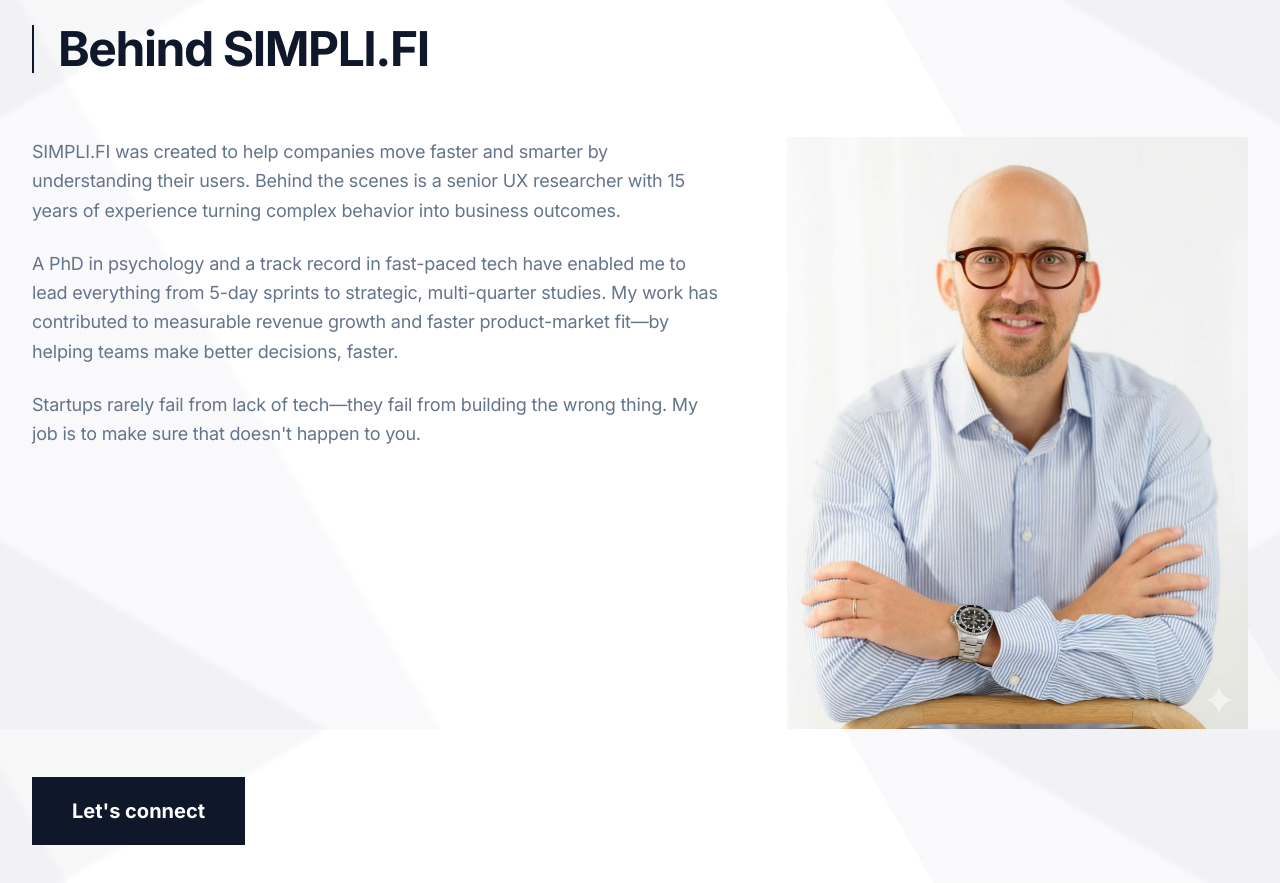
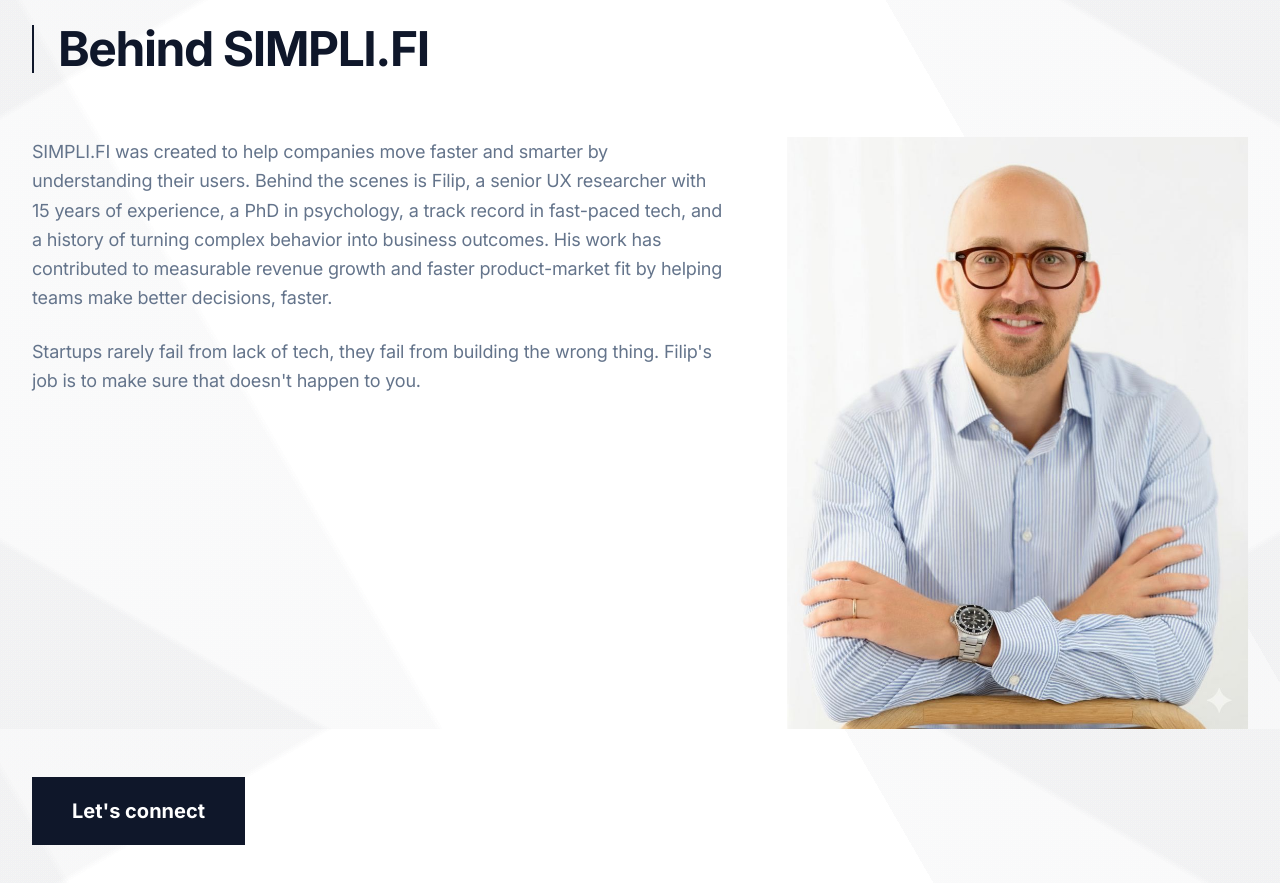
Before and after one commit to filipuzarevic/portfolio, a React (Vite) app: page / in a window 1280 px wide. Shown: the part 2960-3843 px from the top of the page. Built offline with nearby package versions, Linux system fonts and the light colour scheme.

Commit message:
Update About section with personalized copy
Introduce Filip by name and consolidate credentials into a single paragraph for better flow and personal connection.

🤖 Generated with [Claude Code](https://claude.com/claude-code)

Co-Authored-By: Claude <noreply@anthropic.com>

```diff
--- a/src/components/AboutSection.tsx
+++ b/src/components/AboutSection.tsx
@@ -26,15 +26,11 @@ const AboutSection = () => {
           <AnimatedElement animation="animate-fade-up" delay={200} className="w-full lg:w-3/5">
             <div className="space-y-6 text-lg text-agency-gray leading-relaxed">
               <p>
-                SIMPLI.FI was created to help companies move faster and smarter by understanding their users. Behind the scenes is a senior UX researcher with 15 years of experience turning complex behavior into business outcomes.
+                SIMPLI.FI was created to help companies move faster and smarter by understanding their users. Behind the scenes is Filip, a senior UX researcher with 15 years of experience, a PhD in psychology, a track record in fast-paced tech, and a history of turning complex behavior into business outcomes. His work has contributed to measurable revenue growth and faster product-market fit by helping teams make better decisions, faster.
               </p>
 
               <p>
-                A PhD in psychology and a track record in fast-paced tech have enabled me to lead everything from 5-day sprints to strategic, multi-quarter studies. My work has contributed to measurable revenue growth and faster product-market fit—by helping teams make better decisions, faster.
-              </p>
-
-              <p>
-                Startups rarely fail from lack of tech—they fail from building the wrong thing. My job is to make sure that doesn't happen to you.
+                Startups rarely fail from lack of tech, they fail from building the wrong thing. Filip's job is to make sure that doesn't happen to you.
               </p>
             </div>
           </AnimatedElement>
```
